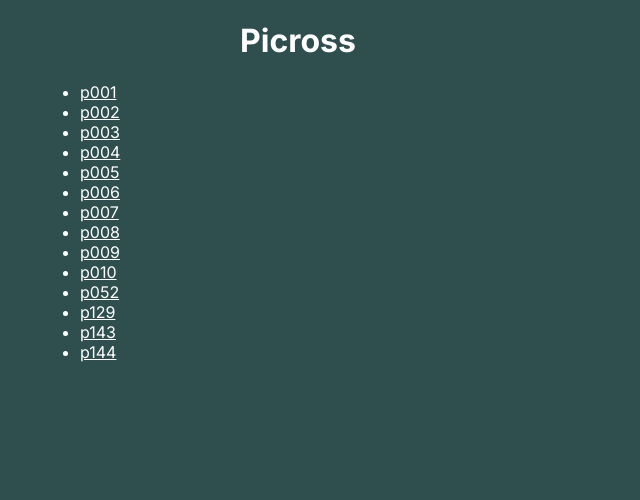
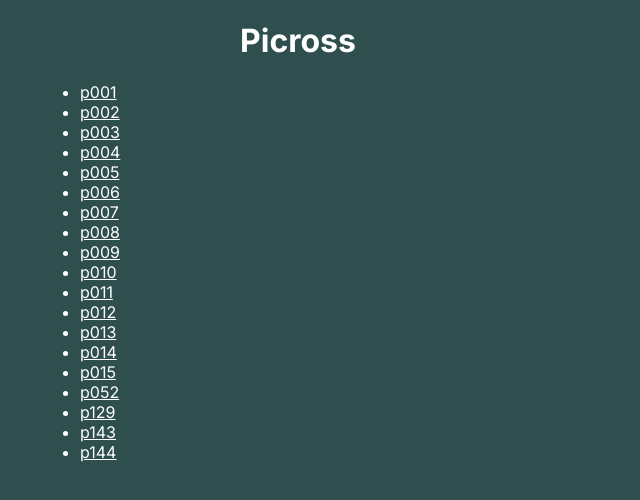
Before and after one commit to petervdn/picross, a Next.js app: page / in a window 1280 px wide. Shown: the top 500 px of the page, without its empty margins (0-640 px from the left). Built offline with nearby package versions, Linux system fonts and the light colour scheme.

Commit message:
Add some puzzles

```diff
--- a/src/data/gameDefinitions.ts
+++ b/src/data/gameDefinitions.ts
@@ -169,6 +169,117 @@ export const gameDefinitions: Array<GameDefinition> = [
     },
   },
   {
+    id: 'p011',
+    numberOfColumns: 10,
+    numberOfRows: 10,
+    rules: {
+      rows: [
+        [2, 2],
+        [2, 2, 2],
+        [1, 2, 2],
+        [1, 3],
+        [2, 1],
+        [1, 1],
+        [2, 1],
+        [1, 1],
+        [1, 1, 2],
+        [3, 1, 4],
+      ],
+      columns: [
+        [2, 2],
+        [1, 5, 1],
+        [1, 1, 1, 1],
+        [3, 1],
+        [2, 1, 1],
+        [1, 3],
+        [2, 2, 1],
+        [1, 3],
+        [1, 2],
+        [1, 1],
+      ],
+    },
+  },
+  {
+    id: 'p012',
+    numberOfColumns: 10,
+    numberOfRows: 10,
+    rules: {
+      rows: [[4], [1, 2], [2, 1], [2, 1], [1, 2], [1, 2], [1, 2], [5], [1, 1, 1], [1, 2, 1]],
+      columns: [
+        [1],
+        [1],
+        [1, 1, 1],
+        [2, 3],
+        [1, 1, 2],
+        [1, 2, 1, 3],
+        [1, 2, 2],
+        [1, 2],
+        [1, 2],
+        [2],
+      ],
+    },
+  },
+  {
+    id: 'p013',
+    numberOfColumns: 10,
+    numberOfRows: 10,
+    rules: {
+      rows: [[1, 1], [1, 1], [4], [5], [2, 2, 1], [4, 2, 1], [1, 8], [2, 6], [7], [4]],
+      columns: [[3], [1, 3], [3, 2], [3, 2], [1, 5], [4, 3], [7], [6], [4, 2], [4]],
+    },
+  },
+  {
+    id: 'p014',
+    numberOfColumns: 10,
+    numberOfRows: 10,
+    rules: {
+      rows: [
+        [4],
+        [2, 1],
+        [1, 2, 2],
+        [10],
+        [1, 1, 1, 1, 1],
+        [1, 1, 1, 1],
+        [1, 5, 1],
+        [1, 1, 1, 1],
+        [2, 1, 2],
+        [7],
+      ],
+      columns: [
+        [6],
+        [2, 2],
+        [2, 1, 1],
+        [10],
+        [1, 2, 1, 1],
+        [1, 2, 1, 1],
+        [3, 1, 1],
+        [8],
+        [1, 1],
+        [5],
+      ],
+    },
+  },
+  {
+    id: 'p015',
+    numberOfColumns: 10,
+    numberOfRows: 10,
+    rules: {
+      rows: [
+        [2],
+        [2, 2],
+        [1, 1],
+        [1, 1],
+        [1, 1],
+        [1, 1, 4],
+        [8],
+        [1, 1, 5],
+        [1, 4, 1, 1],
+        [1, 1, 1, 2],
+      ],
+      columns: [[1, 2], [3, 1], [3, 2], [3], [2, 2], [2, 3], [2, 3], [1, 5], [1, 3, 1], [1, 4]],
+    },
+  },
+  {
     id: 'p052',
     numberOfColumns: 10,
     numberOfRows: 10,
--- a/src/store/game.store.ts
+++ b/src/store/game.store.ts
@@ -15,7 +15,7 @@ type GameStore = {
   gameDefinition: GameDefinition | undefined;
   boardState: BoardState;
   setBoardState: (boardState: BoardState) => void;
-  setGameDefinition: (gameDefinition: GameDefinition | undefined) => void;
+  setGameDefinition: (gameDefinition: GameDefinition | undefined) => void; // todo: validate game (number of rules)
 };
 
 export const useGameStore = create<GameStore>((set) => ({
--- a/src/store/layout.store.ts
+++ b/src/store/layout.store.ts
@@ -6,6 +6,8 @@ type LayoutStore = {
   boardItemMargin: number;
 };
 
+// todo: move to css variables
+
 export const useLayoutStore = create<LayoutStore>((set) => ({
   horizontalRulesWidth: 200,
   boardItemSize: 40,
```
